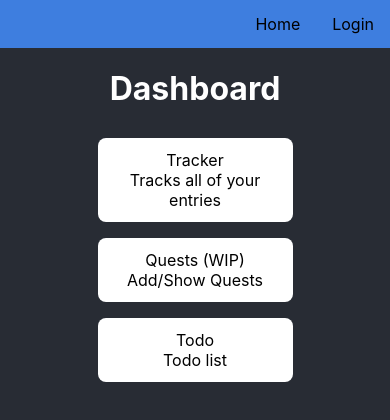
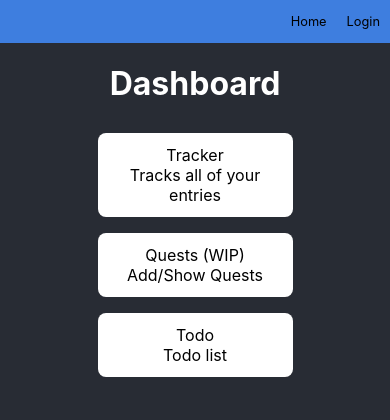
Before and after one commit to Vikkear/SelfImprovementWebApplication, a React (Create React App) app in the folder src/client/: page / in a window 390 px wide. Shown: the top 420 px of the page. Built offline with nearby package versions, Linux system fonts and the light colour scheme.

Commit message:
responsive

```diff
--- a/src/client/src/components/style/header.css
+++ b/src/client/src/components/style/header.css
@@ -22,3 +22,10 @@ li a {
 li a:hover {
   background-color: #66c2ff;
 }
+
+@media only screen and (max-width: 787px) {
+  li a {
+    padding: 14px 10px;
+    font-size: 0.8rem;
+  }
+}
--- a/src/client/src/components/style/todo.css
+++ b/src/client/src/components/style/todo.css
@@ -48,3 +48,10 @@ input[type="text"].inputItem {
 .check {
   display: inline-block;
 }
+
+@media only screen and (max-width: 787px) {
+  .todo {
+    width: 90%;
+    font-size: 1rem;
+  }
+}
```
